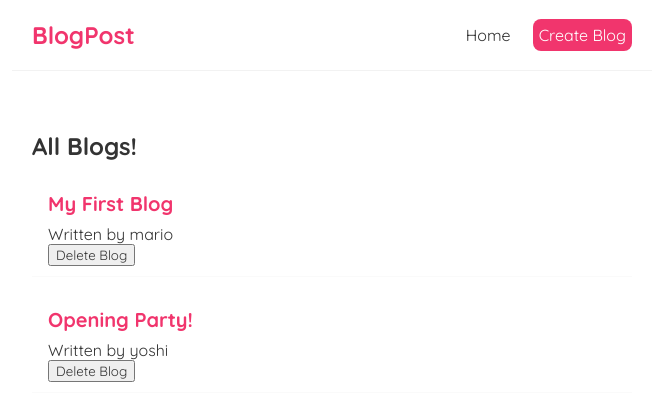
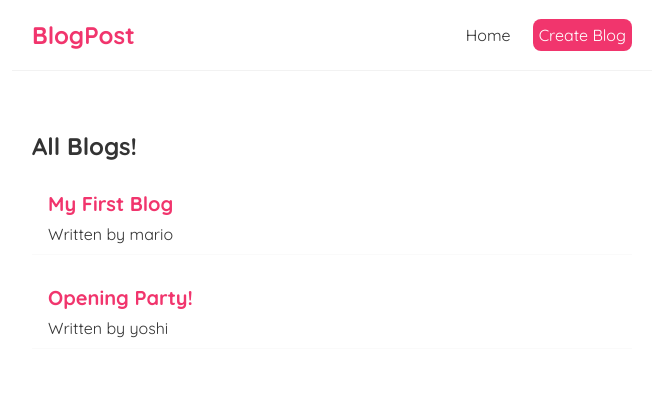
Before and after one commit to ishaanbajpai/BlogPost-React-blogging-app, a React (Create React App) app: page / in a window 1280 px wide. Shown: the top 420 px of the page, without its empty margins (308-971 px from the left). Built offline with nearby package versions, Linux system fonts and the light colour scheme; data requests are answered from the project's data file; the HTML template or start-up script is replaced by a standard one.

Commit message:
deleted the delete button

```diff
--- a/src/BlogsList.js
+++ b/src/BlogsList.js
@@ -8,7 +8,6 @@ const BlogsList = ({blogs, title, handleDelete}) => {
             <div className="blog-preview" key={blog.id}>
                 <h2>{blog.title}</h2>
                 <p>Written by {blog.author}</p>
-                <button onClick = {() => handleDelete(blog.id)}>Delete Blog</button>
             </div>
         ))}
         </div>
--- a/src/Home.js
+++ b/src/Home.js
@@ -3,10 +3,6 @@ import BlogsList from "./BlogsList";
 
     const Home = () => {
         const [blogs, setBlogs] = useState(null);
-    const handleDelete = (id) => {
-        const newBlogs = blogs.filter(blog => blog.id !== id);
-        setBlogs(newBlogs);
-    }
     useEffect(()=>{
         fetch("http://localhost:8000/blogs")
         .then(res => {
@@ -18,7 +14,7 @@ import BlogsList from "./BlogsList";
     }, []);
     return (
         <div className="home">
-            { blogs && <BlogsList blogs = {blogs} title = "All Blogs!" handleDelete = {handleDelete}></BlogsList>}
+            { blogs && <BlogsList blogs = {blogs} title = "All Blogs!"></BlogsList>}
         </div>
     );
 }
```
